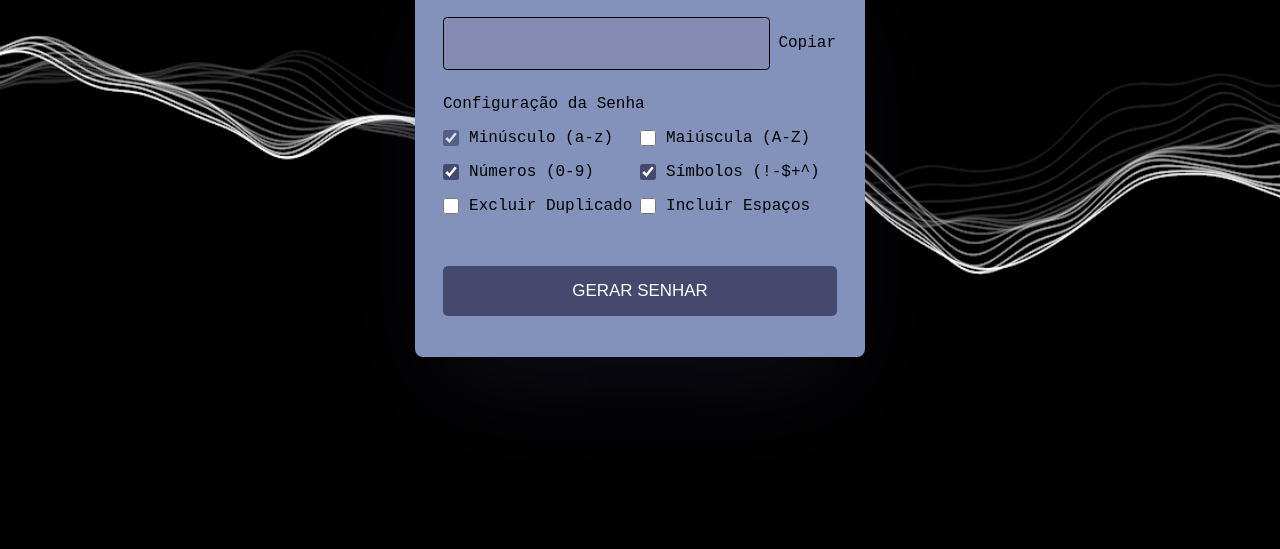
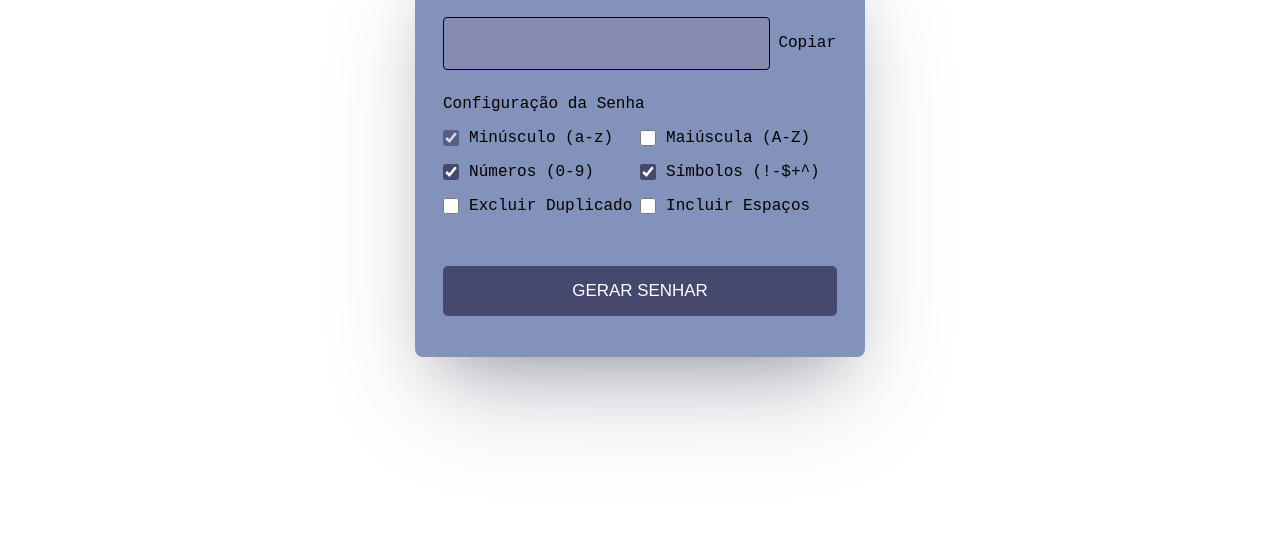
Before and after one commit to isaac22052023/GeradorDeSenha, a plain HTML site: page index.html in a window 1280 px wide. Shown: the part 251-800 px from the top of the page. Drawn offline with Linux system fonts and the light colour scheme; a web font is replaced by a local one.

Commit message:
Update index.html

```diff
--- a/index.html
+++ b/index.html
@@ -12,7 +12,7 @@
 
 <body>
 
-<section id="content" class="background">
+<section id="content">
     <div class="container">
         <p>Gerador de Senha</p>
         <div class="wrapper">
```
